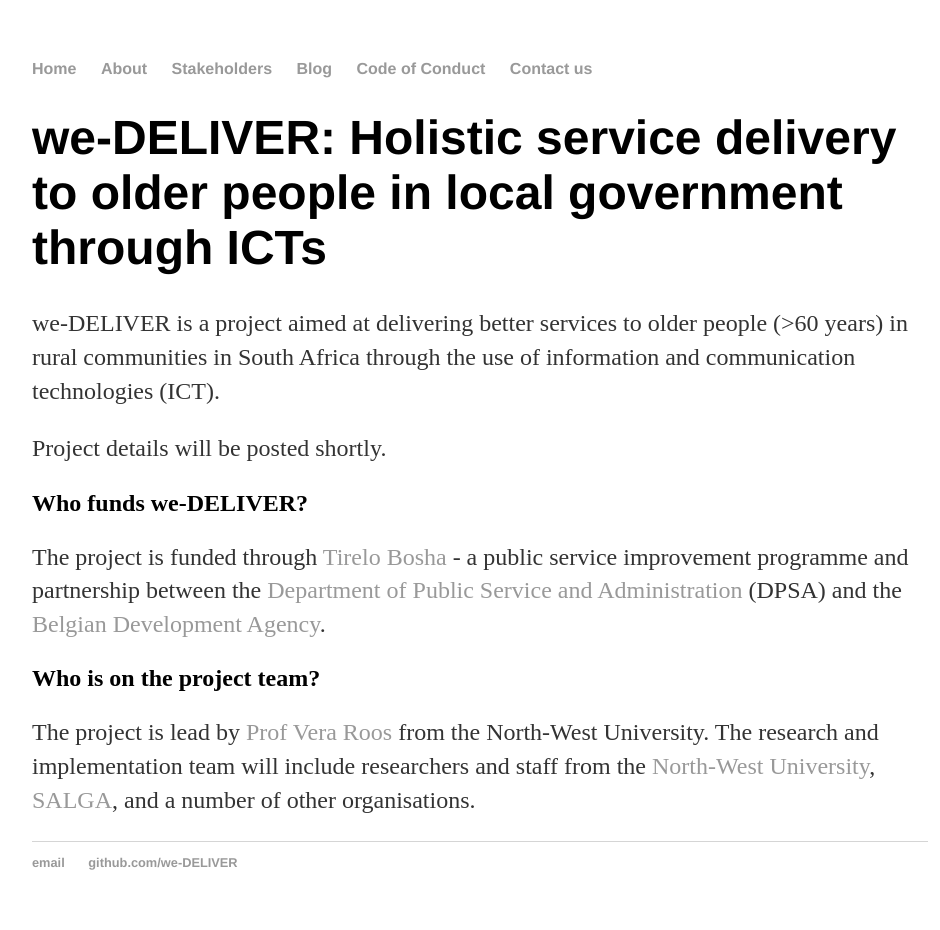
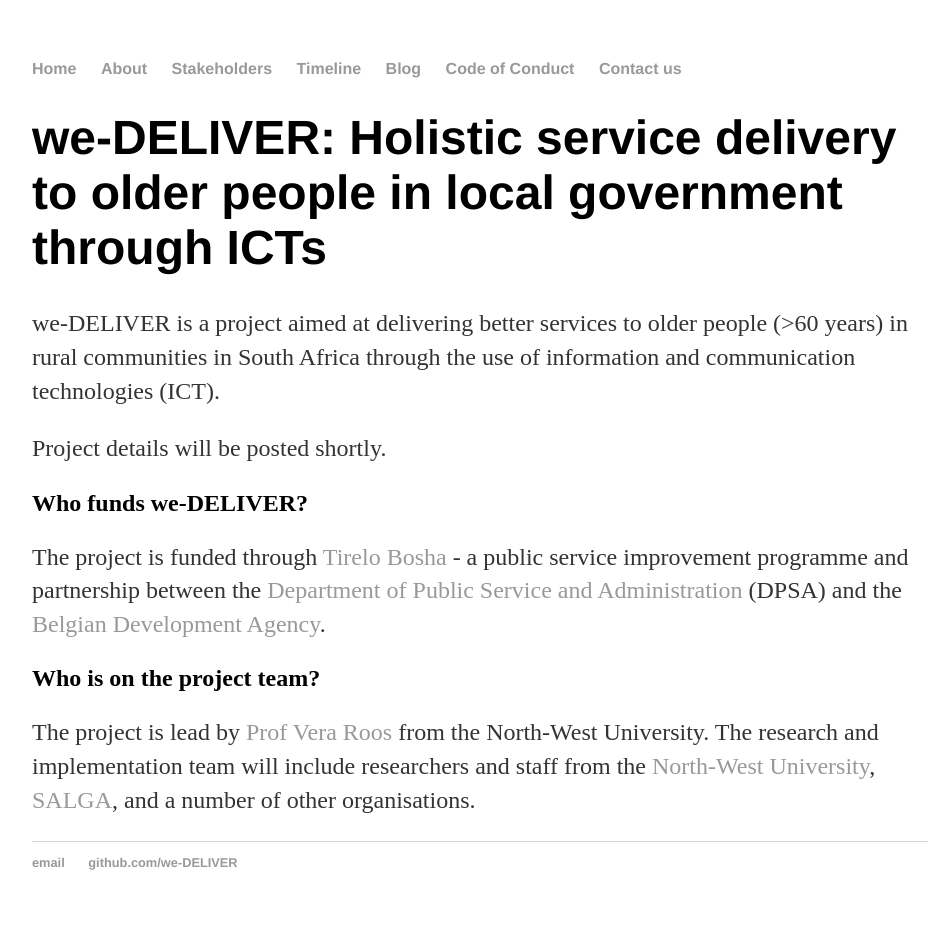
Before and after one commit to zjsteyn/we-DELIVER.github.io, a Jekyll site: the page built from index.html, in a window 1280 px wide. Shown: the whole page, without its empty margins (160-1100 px from the left). Built offline with Jekyll 4.4.1, drawn with Linux system fonts in a browser that asks for light colours.

Commit message:
Added timeline tab

```diff
--- a/_layouts/default.html
+++ b/_layouts/default.html
@@ -11,6 +11,7 @@
 	        		<li><a href="/">Home</a></li>
 		        	<li><a href="/about">About</a></li>
 				<li><a href="/stakeholders">Stakeholders</a></li>
+				<li><a href="/timeline">Timeline</a></li>
 	        	   	<li><a href="/blog">Blog</a></li>
 				<li><a href="/conduct">Code of Conduct</a></li>
 	        	   	<li><a href="/contact">Contact us</a></li>
```
